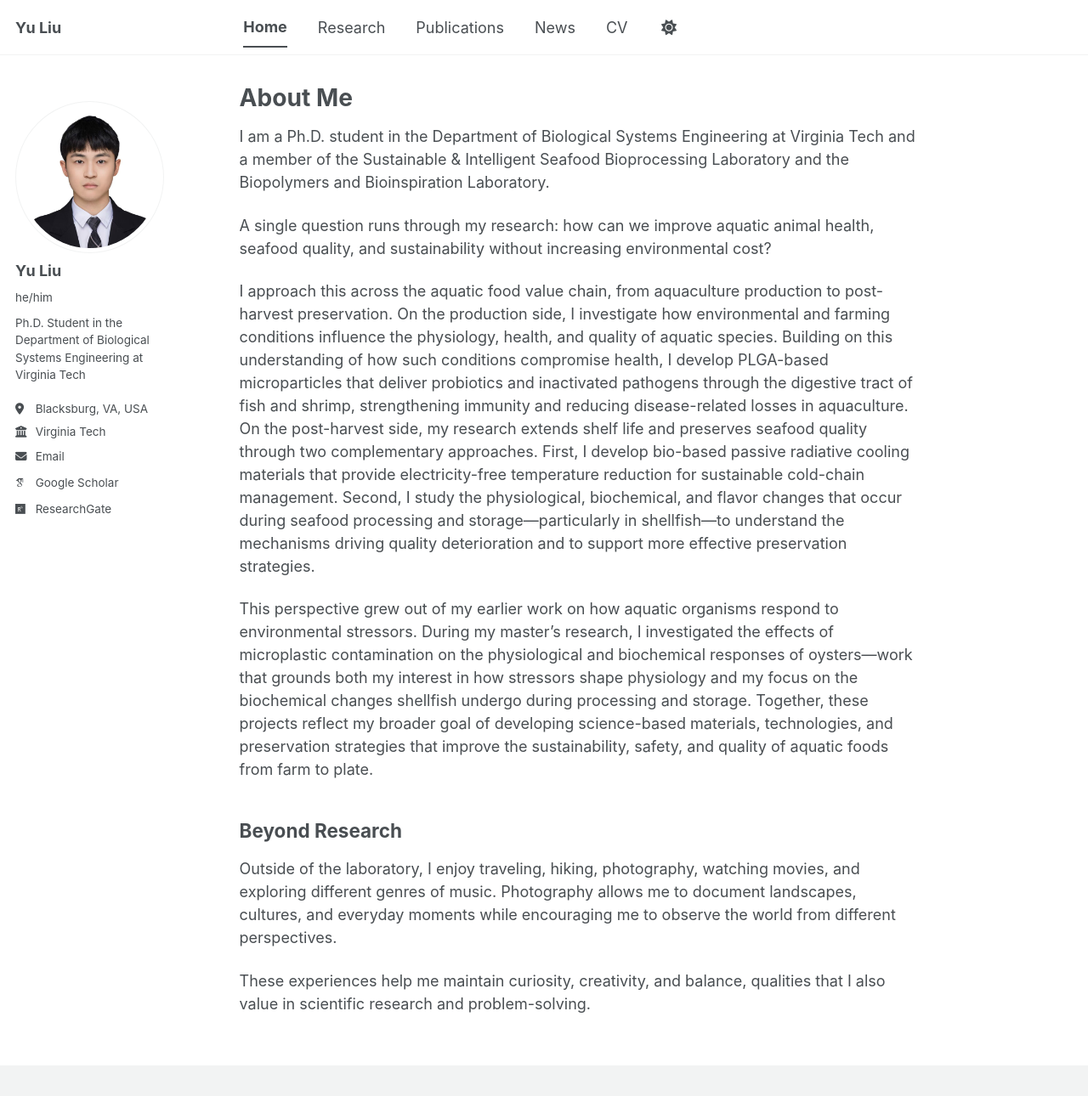
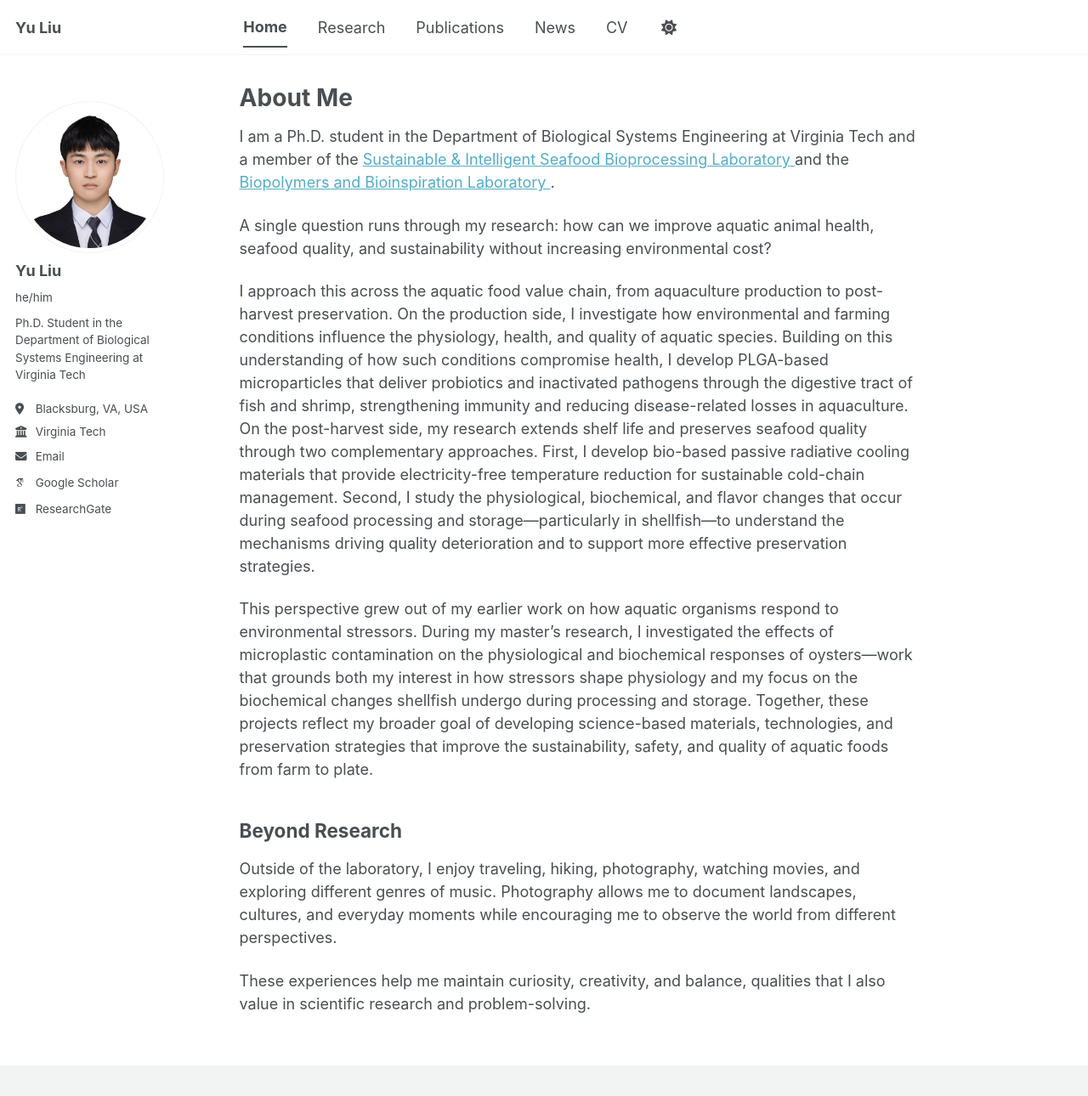
Before and after one commit to yuliu0322/yuliu0322.github.io, a Jekyll site: the page built from _pages/about.md, in a window 1280 px wide and 1290 px high. Shown: the whole window at 85% size. Built offline with Jekyll 4.4.1, drawn with Linux system fonts in a browser that asks for light colours; some web fonts are replaced; a script bundle is joined from its source files by our own code; library files that are not in the unit come from our copies; part of the change alters nothing that is shown.

Commit message:
Update about.md

```diff
--- a/_pages/about.md
+++ b/_pages/about.md
@@ -18,7 +18,14 @@ redirect_from:
 }
 </style>
 
-I am a Ph.D. student in the Department of Biological Systems Engineering at Virginia Tech and a member of the Sustainable & Intelligent Seafood Bioprocessing Laboratory and the Biopolymers and Bioinspiration Laboratory.
+I am a Ph.D. student in the Department of Biological Systems Engineering at Virginia Tech and a member of the
+<a href="https://sites.google.com/view/yimingfeng" target="_blank" rel="noopener noreferrer">
+Sustainable &amp; Intelligent Seafood Bioprocessing Laboratory
+</a>
+and the
+<a href="https://www.bse.vt.edu/about/people/faculty/justin-barone.html" target="_blank" rel="noopener noreferrer">
+Biopolymers and Bioinspiration Laboratory
+</a>.
 
 A single question runs through my research: how can we improve aquatic animal health, seafood quality, and sustainability without increasing environmental cost?
 
```
